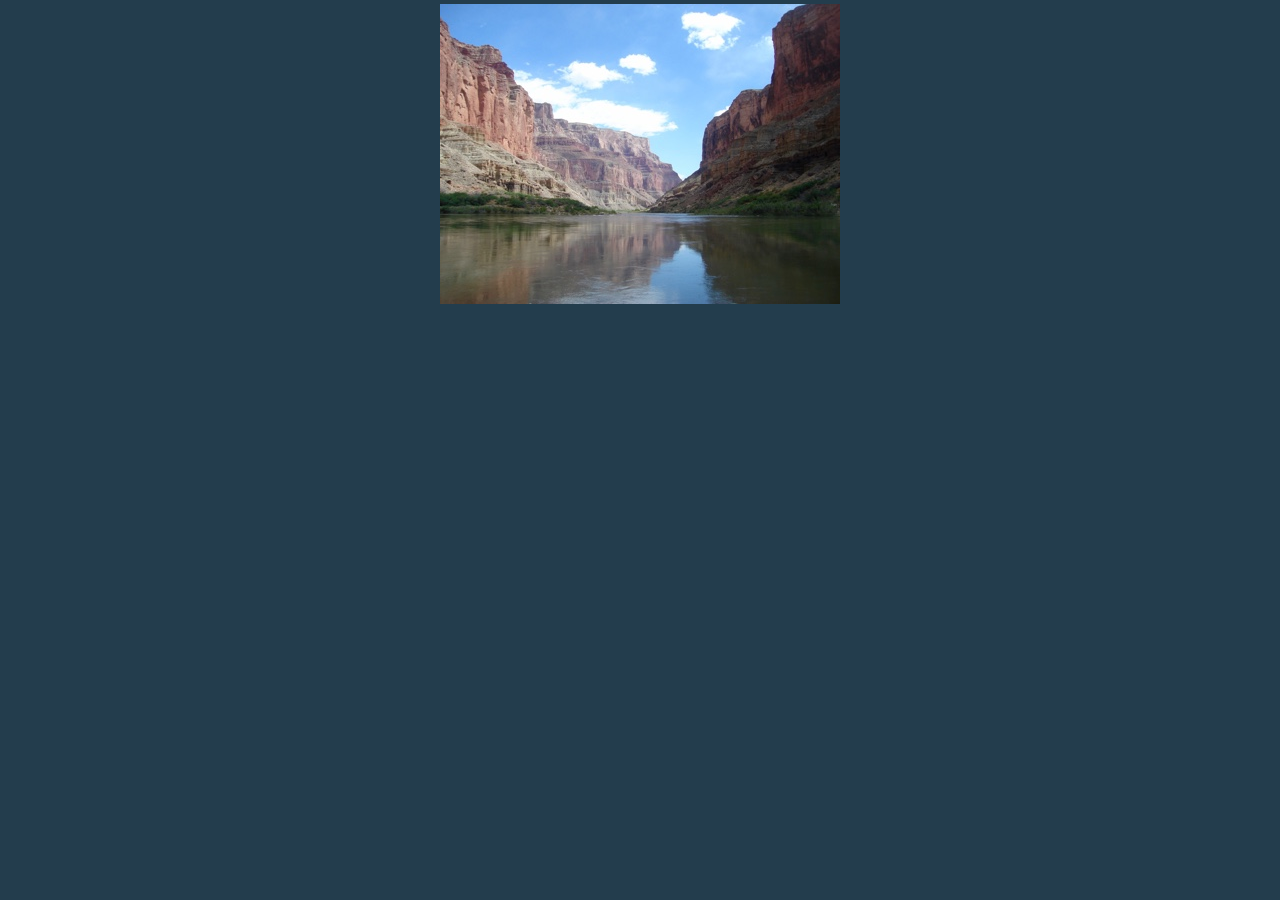
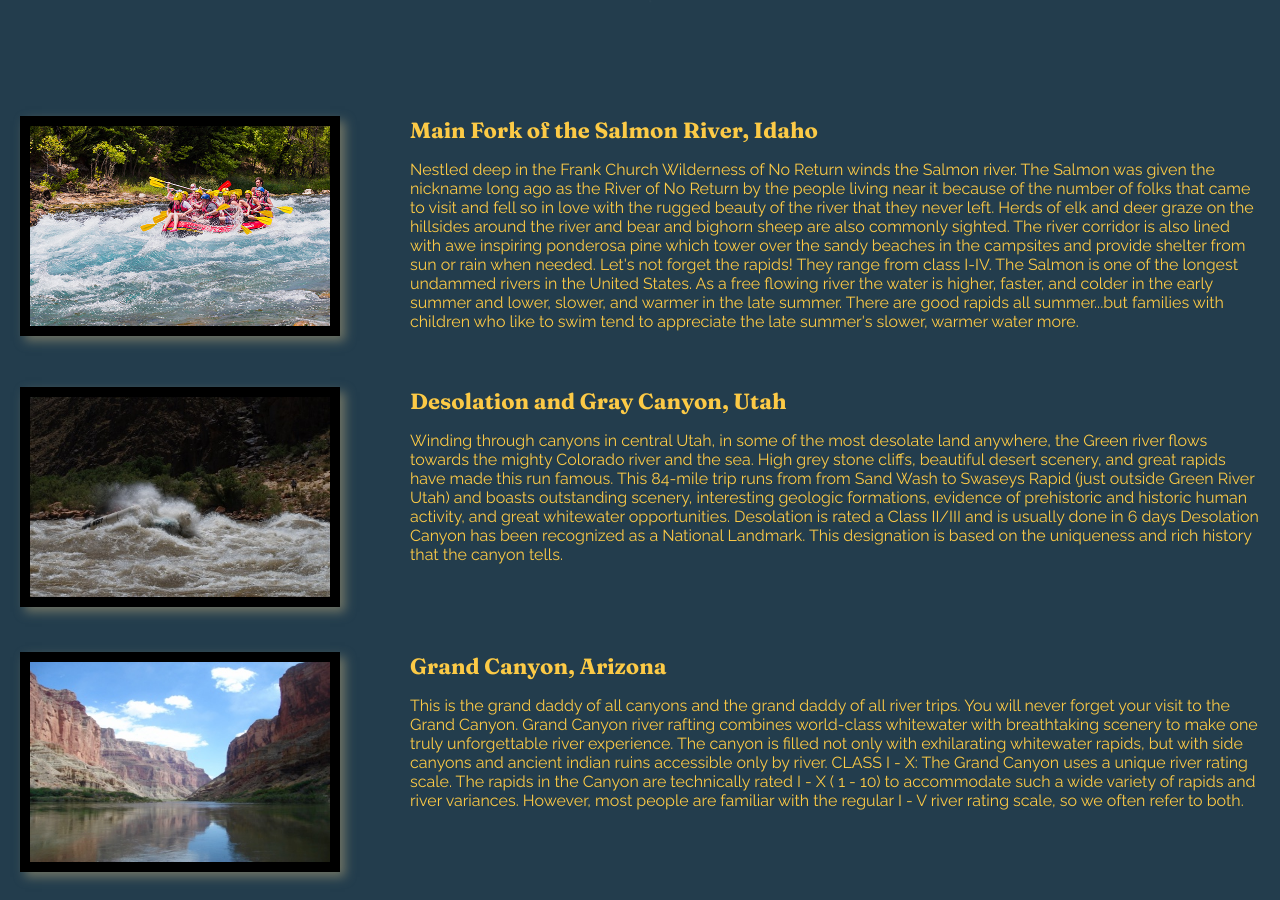
Before and after one commit to donovanbaker/wdd130, a plain HTML site: page wwr/rivers.html in a window 1280 px wide. Shown: the part 912-1812 px from the top of the page. Drawn offline with Linux system fonts and the light colour scheme.

Commit message:
rafting rivers page

```diff
--- a/wwr/rivers.html
+++ b/wwr/rivers.html
@@ -14,7 +14,7 @@
     <div id="content">
         <header>
             <a id="logo_link" href="index.html">
-                <img class="logo" src="images/logo.png" alt="Dry Oar Logo">
+                <img class="logo" src="images/logo.png" alt="Roar Rafting Logo">
             </a>
             <nav>
                 <a href="index.html">Home</a>
@@ -23,17 +23,59 @@
                 <a href="contactus.html">Contact Us</a>
             </nav>
         </header>
-        <div></div>
+        <div id="hero">
+            <div id="hero-box">
+                <img id="hero-img" src="images/hero.png" alt="People ejoying white water rafting">
+            </div>
+            <section id="hero-msg">
+                <h1 class="home-title">River Excursions</h1>
+                <h4>Make Memories with Roar Rafting </h4>
+                <div class="button-box">
+                    <a class="book" href="contactus.html">Book Now</a>
+                </div>
+            </section>
+        </div>
         <main class="rivers-grid">
-            <section class="idaho-card">
-                <img class="idaho-img" src="images/salmon-river.jpg" alt="idaho river pic">
-            </section>
-            <section class="utah-card">
+            <div>
+                <img class="idaho-river" src="images/salmon-river.jpg" alt="idaho river pic">
+            </div>
+            <div class="idaho-msg">
+                <h7>Main Fork of the Salmon River, Idaho</h7>
+                <p>
+                    Nestled deep in the Frank Church Wilderness of No Return winds the Salmon river. The Salmon was given the nickname long ago as the River of No Return by the people living near it because of the number of folks that came to visit and fell so in love with the rugged beauty of the river that they never left.
+
+                    Herds of elk and deer graze on the hillsides around the river and bear and bighorn sheep are also commonly sighted. The river corridor is also lined with awe inspiring ponderosa pine which tower over the sandy beaches in the campsites and provide shelter from sun or rain when needed.
+
+                    Let's not forget the rapids! They range from class I-IV. The Salmon is one of the longest undammed rivers in the United States. As a free flowing river the water is higher, faster, and colder in the early summer and lower, slower, and warmer in the late summer. There are good rapids all summer...but families with children who like to swim tend to appreciate the late summer's slower, warmer water more.
+                </p>
+            </div>
+            <div>
                 <img class="utah-river" src="images/desolation-canyon.jpg" alt="utah river pic">
-            </section>
-            <section class="arizona-card">
+            </div>
+            <div class="utah-msg">
+                <h7>Desolation and Gray Canyon, Utah</h7>
+                <p>
+                    Winding through canyons in central Utah, in some of the most desolate land anywhere, the Green river flows towards the mighty Colorado river and the sea. High grey stone cliffs, beautiful desert scenery, and great rapids have made this run famous. This 84-mile trip runs from from Sand Wash to Swaseys Rapid (just outside Green River Utah) and boasts outstanding scenery, interesting geologic formations, evidence of prehistoric and historic human activity, and great whitewater opportunities.
+
+                    Desolation is rated a Class II/III and is usually done in 6 days
+
+                    Desolation Canyon has been recognized as a National Landmark.  This designation is based on the uniqueness and rich history that the canyon tells.
+                </p>
+            </div>
+            <div>
                 <img class="arizona-river" src="images/grand-canyon.jpg" alt="arizona river pic">
-            </section>
+            </div>
+            <div class="arizona-msg">
+                <h7>Grand Canyon, Arizona</h7>
+                <p>
+                    This is the grand daddy of all canyons and the grand daddy of all river trips. You will never forget your visit to the Grand Canyon.
+
+                    Grand Canyon river rafting combines world-class whitewater with breathtaking scenery to make one truly unforgettable river experience. The canyon is filled not only with exhilarating whitewater rapids, but with side canyons and ancient indian ruins accessible only by river.
+
+                    CLASS I - X: The Grand Canyon uses a unique river rating scale. The rapids in the Canyon are technically rated I - X ( 1 - 10) to accommodate such a wide variety of rapids and river variances. However, most people are familiar with the regular I - V river rating scale, so we often refer to both.
+                </p>
+            </div>
+
         </main>
         <footer>
             <p>Roar Rafting &copy; 2022 - Donovan Baker</p>
--- a/wwr/styles/styles.css
+++ b/wwr/styles/styles.css
@@ -2,7 +2,6 @@
     max-width: 1600px;
     margin: 0 auto;
 }
-
 nav a {
     color: #233D4D;
     text-decoration: none;
@@ -12,7 +11,6 @@ nav a {
 #hero {
     display: grid;
     grid-template-columns: 1fr 3fr 1fr;
-    margin-top: -100px;
 }
 #hero-box {
     grid-column: 1/4;
@@ -22,7 +20,6 @@ nav a {
 #hero-msg {
     grid-column: 2/3;
     grid-row: 1/2;
-    margin-top: 100px;
 }
 #hero-msg h1 {
     text-align: center;
@@ -137,7 +134,7 @@ h2 {
     font-family: 'fraunces', serif;
 }
 .logo {
-    width: 80px;
+    width: 90px;
 }
 #logo_link {
     padding-top: 5px;
@@ -189,21 +186,67 @@ main section img {
     grid-column: 2/4;
     grid-row: 2/3;
 }
+
 /* Rivers Subpage CSS */
-
+h7 {
+    font-family: 'fraunces', serif;
+}
 .rivers-grid {
     display: grid;
-    grid-template-rows: repeat(10, 1fr);
-    row-gap: 10px;
+    grid-template-columns: 300px, 900px;
+    justify-content: space-around;
+    margin-top: 50px;
+    margin-bottom: -100px;
 }
-.idaho-img {
-    grid-row: 1/3;
+.rivers-grid > div {
+    padding: 20px;
 }
-.utah-img {
-    grid-row: 4/6;
+.idaho-river {
+    grid-column: 2/4;
+    grid-row: 2/4;
+    height: 200px;
+    width: 300px;
+    border: 10px solid;
+    transition: transform .5s;
+    box-shadow: 5px 5px 10px #6f7364
 }
-.arizona-img {
-    grid-row: 8/10;
+.idaho-msg {
+    grid-column: 2/3;
+    margin-left: 30px;
+    color: #FCCA46;
+}
+.idaho-msg p {
+    font-size: medium;
+}
+.utah-river {
+    height: 200px;
+    width: 300px;
+    border: 10px solid;
+    transition: transform .5s;
+    box-shadow: 5px 5px 10px #6f7364
+}
+.utah-msg {
+    grid-column: 2/3;
+    margin-left: 30px;
+    color: #FCCA46;
+}
+.utah-msg p {
+    font-size: medium;
+}
+.arizona-river {
+    height: 200px;
+    width: 300px;
+    border: 10px solid;
+    transition: transform .5s;
+    box-shadow: 5px 5px 10px #6f7364
+}
+.arizona-msg {
+    grid-column: 2/3;
+    margin-left: 30px;
+    color: #FCCA46;
+}
+.arizona-msg p {
+    font-size: medium;
 }
 
 @media screen and (max-width: 900px) {
@@ -216,7 +259,7 @@ main section img {
     }
     nav a {
         display: block;
-        padding: 15px;
+        padding: 5px;
     }
     #hero {
         margin-top: 0;
```
Also changed, not shown: wwr/index.html (+2 -2 lines), wwr/site-plan-rafting.html (+0 -1 lines), wwr/images/hero_transparency_1024.png (added), wwr/images/logo.png.
